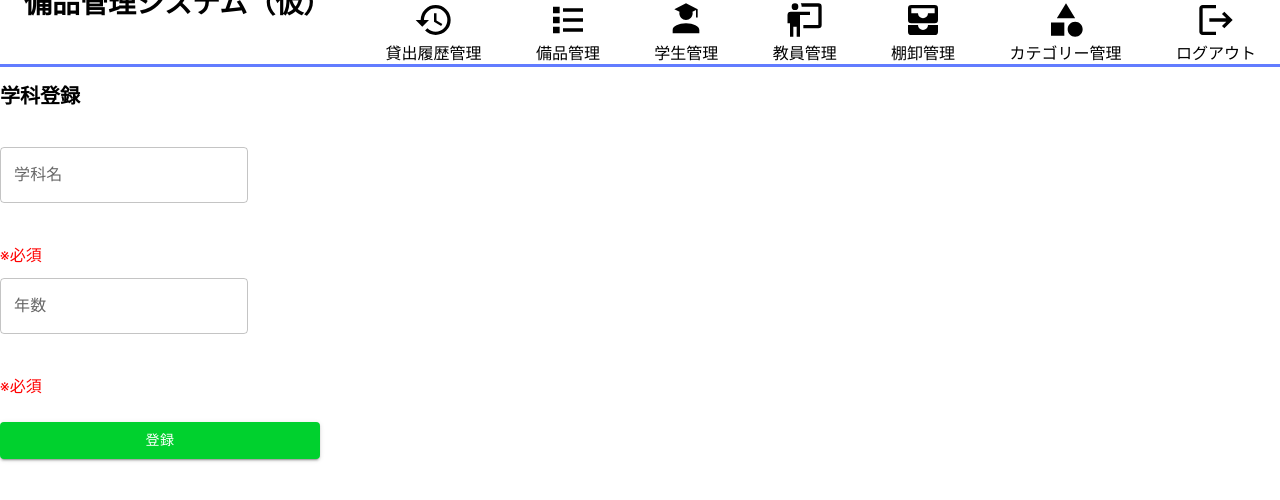
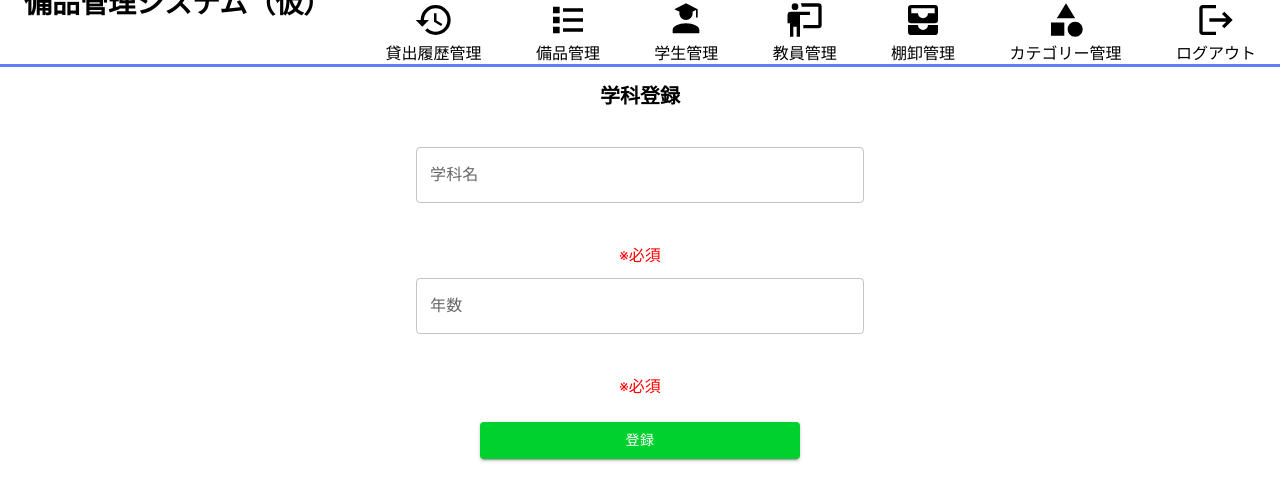
Before and after one commit to takumiTakahata/equipment_management_system, a React (Create React App) app in the folder app/: page /department_register in a window 1280 px wide. Shown: the top 500 px of the page. Built offline with nearby package versions, Linux system fonts and the light colour scheme.

Commit message:
入力欄のcss

```diff
--- a/app/src/components/department_register.css
+++ b/app/src/components/department_register.css
@@ -1,3 +1,6 @@
+#department_register {
+  text-align: center;
+}
 #department_register .page_title {
   font-size: 20px;
   margin-bottom: 3%;
@@ -10,3 +13,7 @@
 #department .error_message {
   color: red;
 }
+#department_register .department_input_text,
+#department_register .years_input_text {
+  width: 35%;
+}
```
